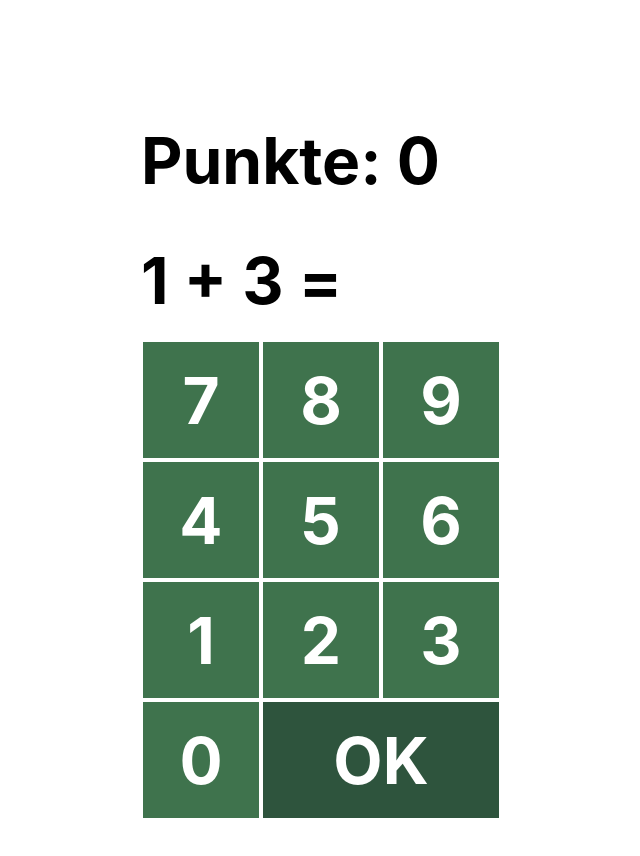
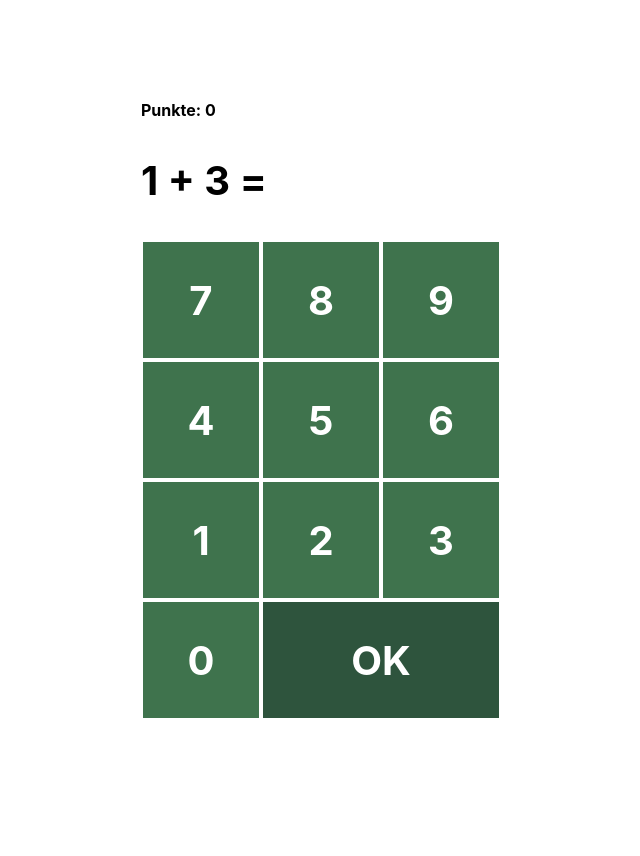
Before and after one commit to pearupung/pranglimine, a React (Create React App) app: page / in a window 1280 px wide. Shown: the top 856 px of the page, without its empty margins (19-659 px from the left). Built offline with nearby package versions, Linux system fonts and the light colour scheme.

Commit message:
#2 #8 Support strict compile and screen sizes

```diff
--- a/src/App.css
+++ b/src/App.css
@@ -3,7 +3,7 @@
   grid-template-columns: repeat(3, 15vmin);
   grid-template-rows: repeat(6, 15vmin);
   padding: 20vmin;
-  padding-top: 12.5vmin;
+  padding-top: 0vmin;
 }
 
 .user-input {
@@ -11,7 +11,17 @@
   align-items: center;
   color: black;
   grid-column: span 3;
-  font-size: 5vw;
+  font-size: 5vmin;
+  font-weight: bold;
+}
+
+.progress-report {
+
+  display: flex;
+  align-items: flex-end;
+  color: black;
+  grid-column: span 3;
+  font-size: 2vmin;
   font-weight: bold;
 }
 
@@ -23,7 +33,7 @@
   color: white;
   border: 2px solid white;
   background-color: #2e543d;
-  font-size: 5vw;
+  font-size: 5vmin;
   /*font-family: 'Courier Prime', Courier, monospace;*/
   font-weight: bold;
   cursor: pointer;
@@ -44,6 +54,6 @@
   align-items: center;
   /*font-family: 'Courier Prime', Courier, monospace;*/
   font-weight: bold;
-  font-size: 5vw;
+  font-size: 5vmin;
   cursor: pointer;
 }
--- a/src/components/Keyboard.js
+++ b/src/components/Keyboard.js
@@ -35,7 +35,7 @@ const Keyboard = () => {
     }
 
     const submitAnswer = () => {
-        if (userInput == challenge[1]) {
+        if (userInput === challenge[1].toString()) {
             setScore(score + 2)
         } else {
             setScore(score - 1)
@@ -51,7 +51,7 @@ const Keyboard = () => {
     return (
         <div>
             <div className="keyboard">
-            <div className="user-input">Punkte: {score}</div>
+            <div className="progress-report">Punkte: {score}</div>
             <div className="user-input">{challenge[0]}{userInput}</div>
 
             {keyboard.map((key, index) => {
```
